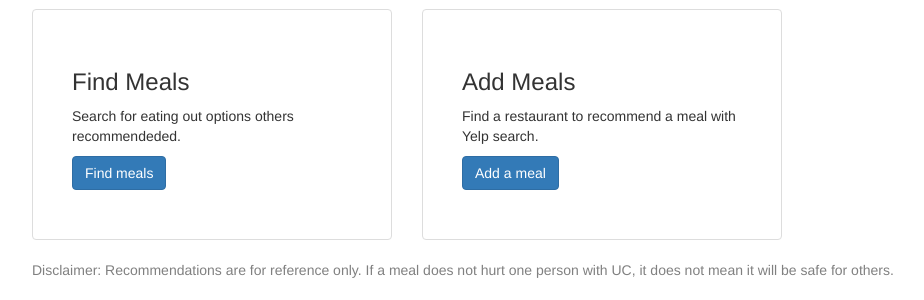
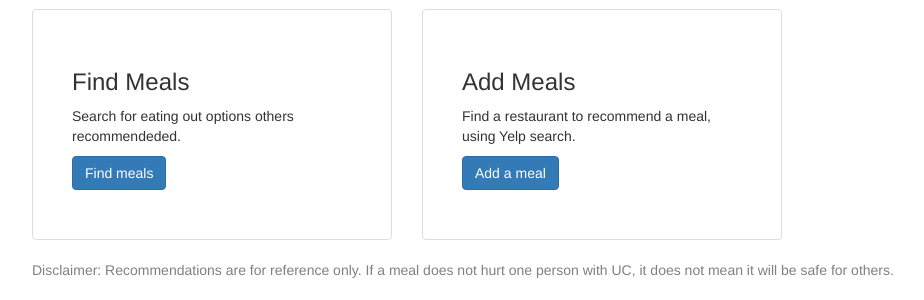
Before and after one commit to nenord/ibd-app, a Python web app: template app/templates/index.html in a window 1280 px wide. Shown: the part 179-479 px from the top of the page, without its empty margins (38-962 px from the left). Run offline with Jinja, Linux system fonts and the light colour scheme; the template is opened without the code that fills it, so the values that code supplies are empty; some libraries are stand-ins or nearby versions.

Commit message:
some minor changes, previous commit also includd enforcement of https

```diff
--- a/app/routes.py
+++ b/app/routes.py
@@ -50,6 +50,9 @@ def rest_search():
             flash(check['errors'][0]['message'])
             return redirect(url_for('rest_search'))
         result = check['data']['search']['business']
+        if result == []:
+            flash ('Yelp cannot find restaurants for that combination of inputs!')
+            return redirect(url_for('rest_search'))
         return render_template('rest_search.html', title='Restaurant Search', form=form, result=result)
     return render_template('rest_search.html', title='Restaurant Search', form=form)
 
--- a/app/templates/index.html
+++ b/app/templates/index.html
@@ -19,7 +19,7 @@
       <div class="thumbnail">
         <div class="caption">
           <h3>Add Meals</h3>
-          <p>Find a restaurant to recommend a meal with Yelp search.</p>
+          <p>Find a restaurant to recommend a meal, using Yelp search.</p>
           <p><a href="{{ url_for('rest_search') }}" class="btn btn-primary" role="button">Add a meal</a></p>
         </div>
       </div>
```
